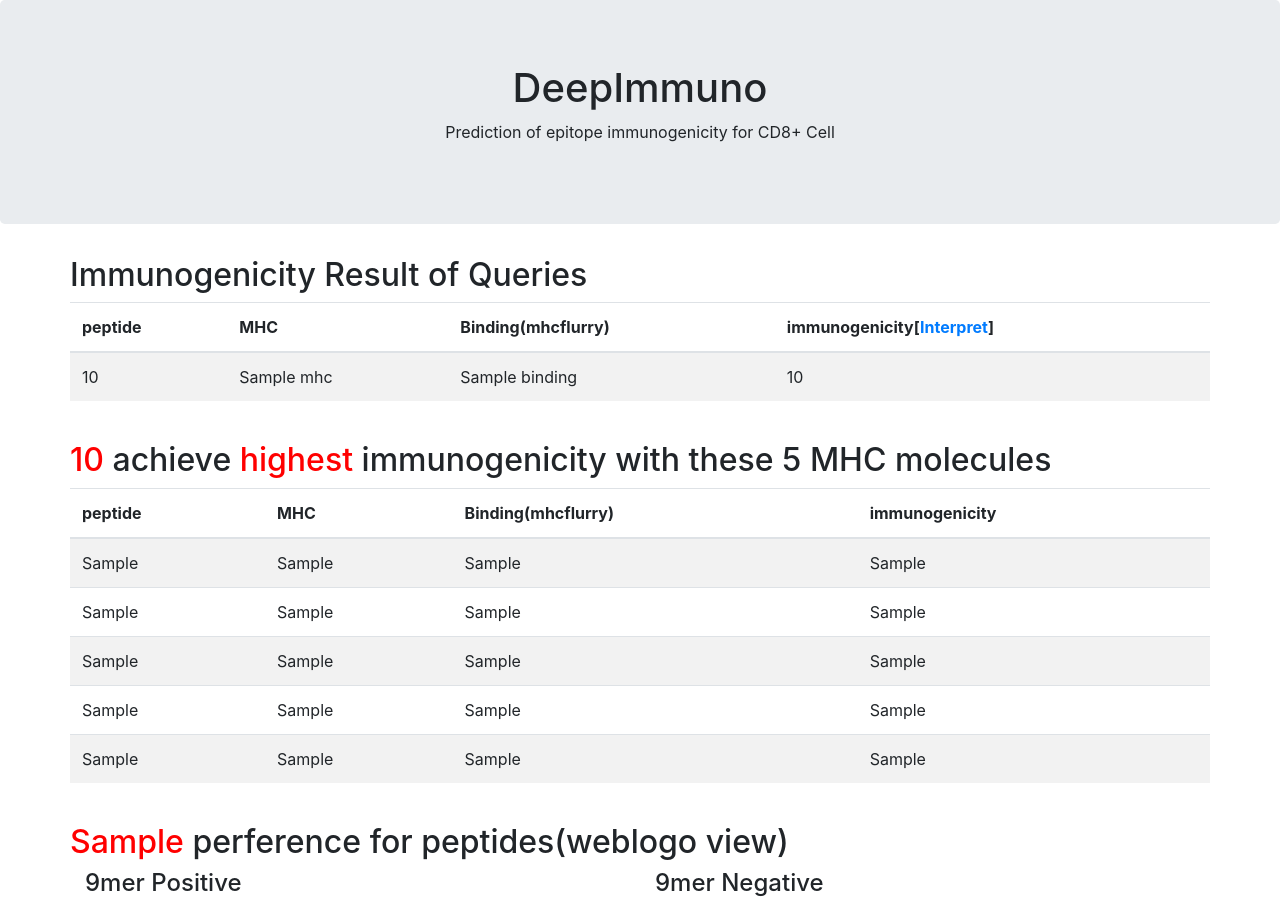
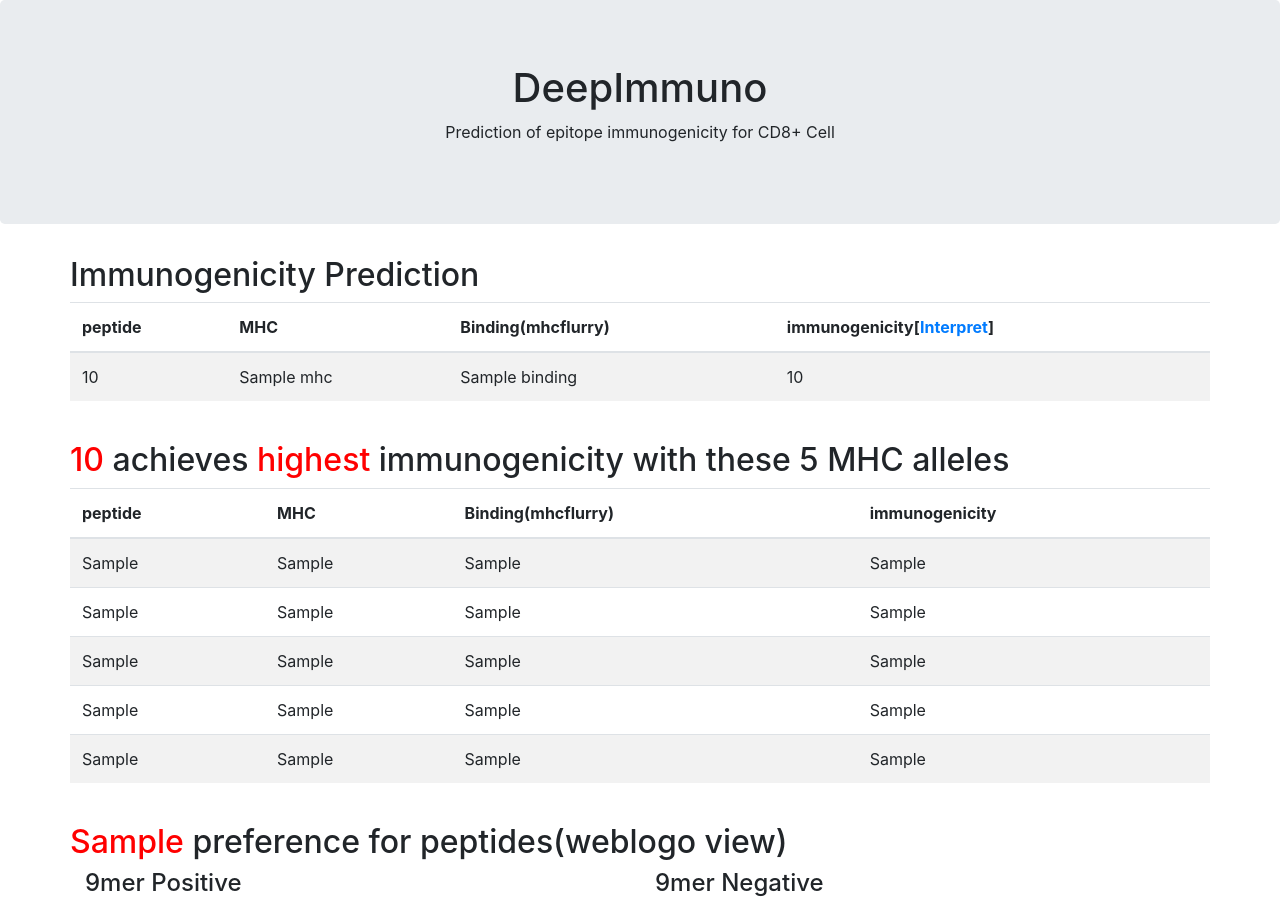
Before and after one commit to frankligy/DeepImmuno-web, a Flask app: template app/templates/result.html in a window 1280 px wide. Shown: the top 903 px of the page. Run offline with Flask 2, Linux system fonts and the light colour scheme; the template is opened without the code that fills it: most values are stand-ins (such as "Sample title", 1, 10 or a date in 2020); some libraries are stand-ins or nearby versions.

Commit message:
misspelling

```diff
--- a/app/templates/result.html
+++ b/app/templates/result.html
@@ -19,7 +19,7 @@
 
 <div class="container">
     <div class="row">
-        <h2>Immunogenicity Result of Queries</h2>
+        <h2>Immunogenicity Prediction</h2>
         <table class="table table-striped">
           <thead>
             <tr>
@@ -46,7 +46,7 @@
 
 
     <div class="mt-4 row">
-        <h2><span style="color:red;">{{ peptide }}</span> achieve <span style="color:red;">highest</span> immunogenicity with these 5 MHC molecules</h2>
+        <h2><span style="color:red;">{{ peptide }}</span> achieves <span style="color:red;">highest</span> immunogenicity with these 5 MHC alleles</h2>
         <table class="table table-striped">
             <thead>
               <tr>
@@ -71,7 +71,7 @@
 
 
     <div class="mt-4 row">
-        <h2><span style="color:red;">{{ m3 }}</span> perference for peptides(weblogo view)</h2>
+        <h2><span style="color:red;">{{ m3 }}</span> preference for peptides(weblogo view)</h2>
         <div class="col-xl-6">
             <h4>9mer Positive</h4>
             <img src="{{ path[0] }}" alt="Not Enough Data Available" width=300 height=100>
```
